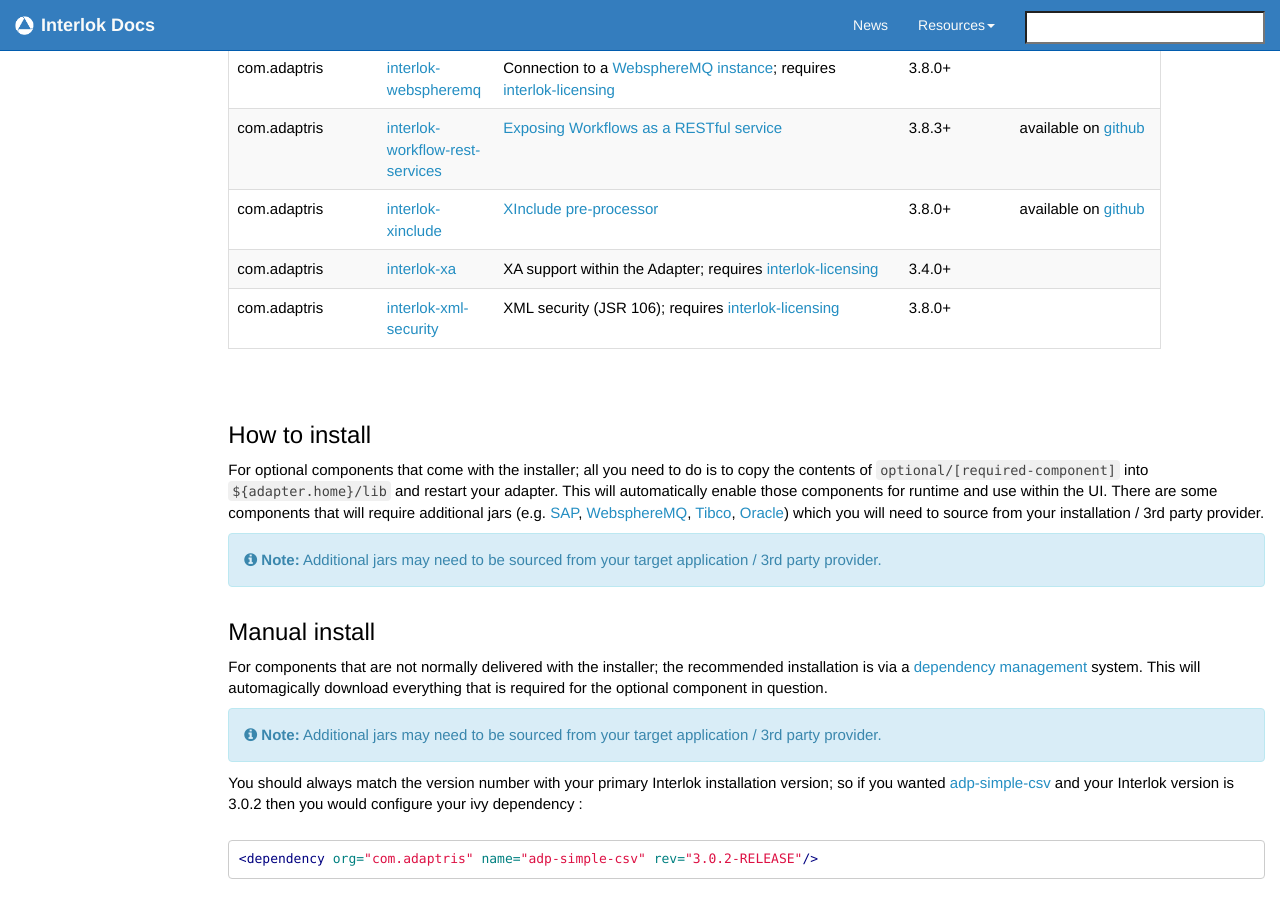
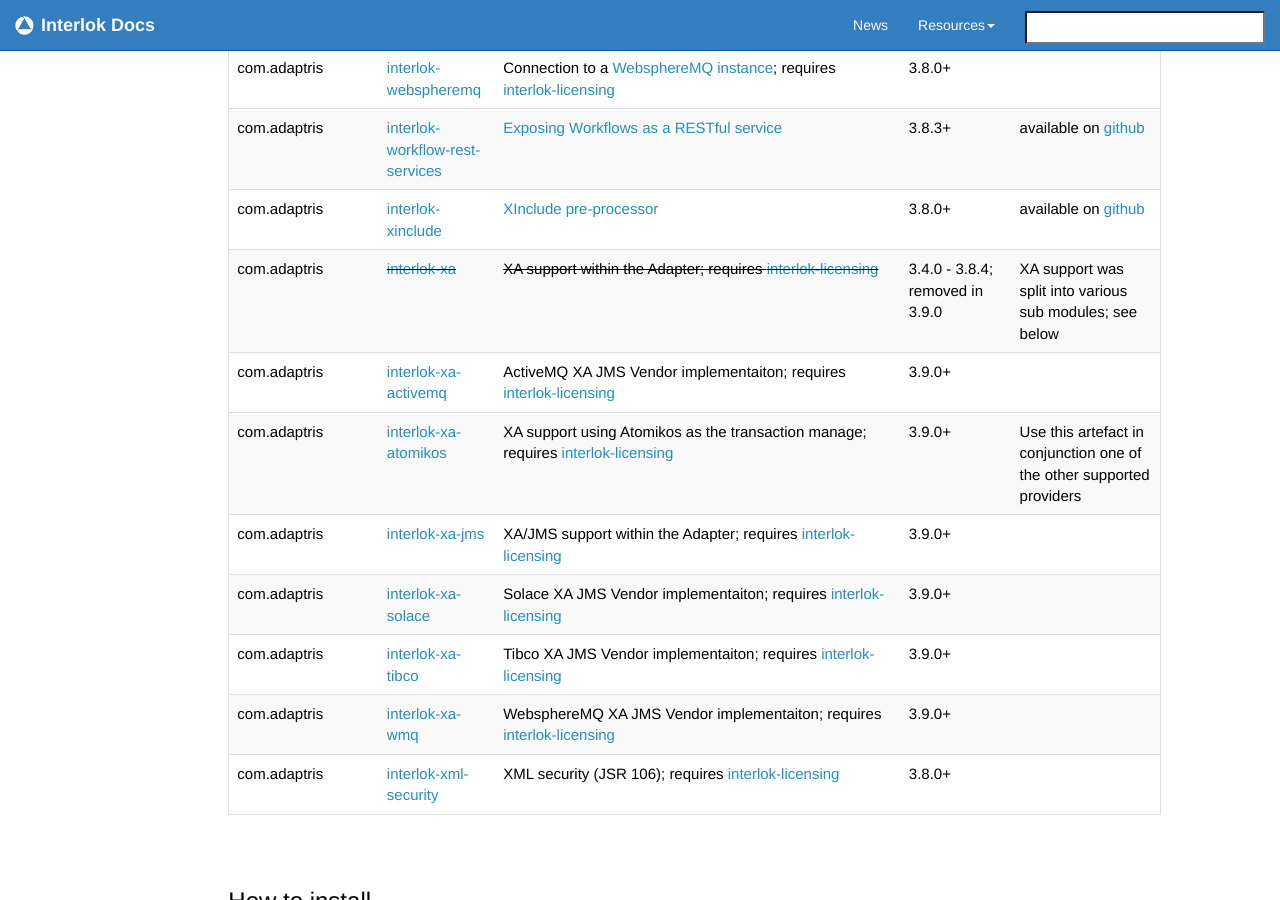
Before and after one commit to adaptris/interlok-docs-legacy, a Jekyll site: the page built from pages/adapter/adapter-optional-components.md, in a window 1280 px wide and 900 px high, scrolled down 10999 px. Built offline with Jekyll 4.4.1, drawn with Linux system fonts in a browser that asks for light colours; nearby versions of some CDN libraries; comment, search, counter and statistics services are not loaded.

Commit message:
INTERLOK-2769 Add xa-sub-modules

```diff
--- a/pages/adapter/adapter-optional-components.md
+++ b/pages/adapter/adapter-optional-components.md
@@ -164,7 +164,13 @@
 |com.adaptris | [interlok-webspheremq][] | Connection to a [WebsphereMQ instance](cookbook-native-wmq.html); requires [interlok-licensing][] | 3.8.0+
 |com.adaptris | [interlok-workflow-rest-services][] | [Exposing Workflows as a RESTful service](adapter-hosting-rest.html) | 3.8.3+|available on [github](https://github.com/adaptris/interlok-workflow-rest-services)
 |com.adaptris | [interlok-xinclude][] | [XInclude pre-processor](advanced-configuration-pre-processors.html#xinclude)| 3.8.0+|available on [github](https://github.com/adaptris/interlok-xinclude)
-|com.adaptris | [interlok-xa][] | XA support within the Adapter; requires [interlok-licensing][] | 3.4.0+
+|com.adaptris | ~~[interlok-xa][]~~ | ~~XA support within the Adapter; requires [interlok-licensing][]~~ | 3.4.0 - 3.8.4; removed in 3.9.0 | XA support was split into various sub modules; see below
+|com.adaptris | [interlok-xa-activemq][] | ActiveMQ XA JMS Vendor implementaiton; requires [interlok-licensing][] | 3.9.0+
+|com.adaptris | [interlok-xa-atomikos][] | XA support using Atomikos as the transaction manage; requires [interlok-licensing][] | 3.9.0+ | Use this artefact in conjunction one of the other supported providers
+|com.adaptris | [interlok-xa-jms][] | XA/JMS support within the Adapter; requires [interlok-licensing][] | 3.9.0+
+|com.adaptris | [interlok-xa-solace][] | Solace XA JMS Vendor implementaiton; requires [interlok-licensing][] | 3.9.0+
+|com.adaptris | [interlok-xa-tibco][] | Tibco XA JMS Vendor implementaiton; requires [interlok-licensing][] | 3.9.0+
+|com.adaptris | [interlok-xa-wmq][] | WebsphereMQ XA JMS Vendor implementaiton; requires [interlok-licensing][] | 3.9.0+
 |com.adaptris | [interlok-xml-security][] | XML security (JSR 106); requires [interlok-licensing][] | 3.8.0+
 
 
@@ -375,3 +381,9 @@
 [interlok-json-streaming]: https://nexus.adaptris.net/nexus/content/groups/public/com/adaptris/interlok-json-streaming
 [interlok-flyway]: https://nexus.adaptris.net/nexus/content/groups/public/com/adaptris/interlok-flyway
 [interlok-artemis]: https://nexus.adaptris.net/nexus/content/groups/public/com/adaptris/interlok-artemis
+[interlok-xa-activemq]: https://nexus.adaptris.net/nexus/content/groups/public/com/adaptris/interlok-xa-activemq
+[interlok-xa-atomikos]: https://nexus.adaptris.net/nexus/content/groups/public/com/adaptris/interlok-xa-atomikos
+[interlok-xa-jms]: https://nexus.adaptris.net/nexus/content/groups/public/com/adaptris/interlok-xa-jms
+[interlok-xa-solace]: https://nexus.adaptris.net/nexus/content/groups/public/com/adaptris/interlok-xa-solace
+[interlok-xa-tibco]: https://nexus.adaptris.net/nexus/content/groups/public/com/adaptris/interlok-xa-tibco
+[interlok-xa-wmq]: https://nexus.adaptris.net/nexus/content/groups/public/com/adaptris/interlok-xa-wmq
```
